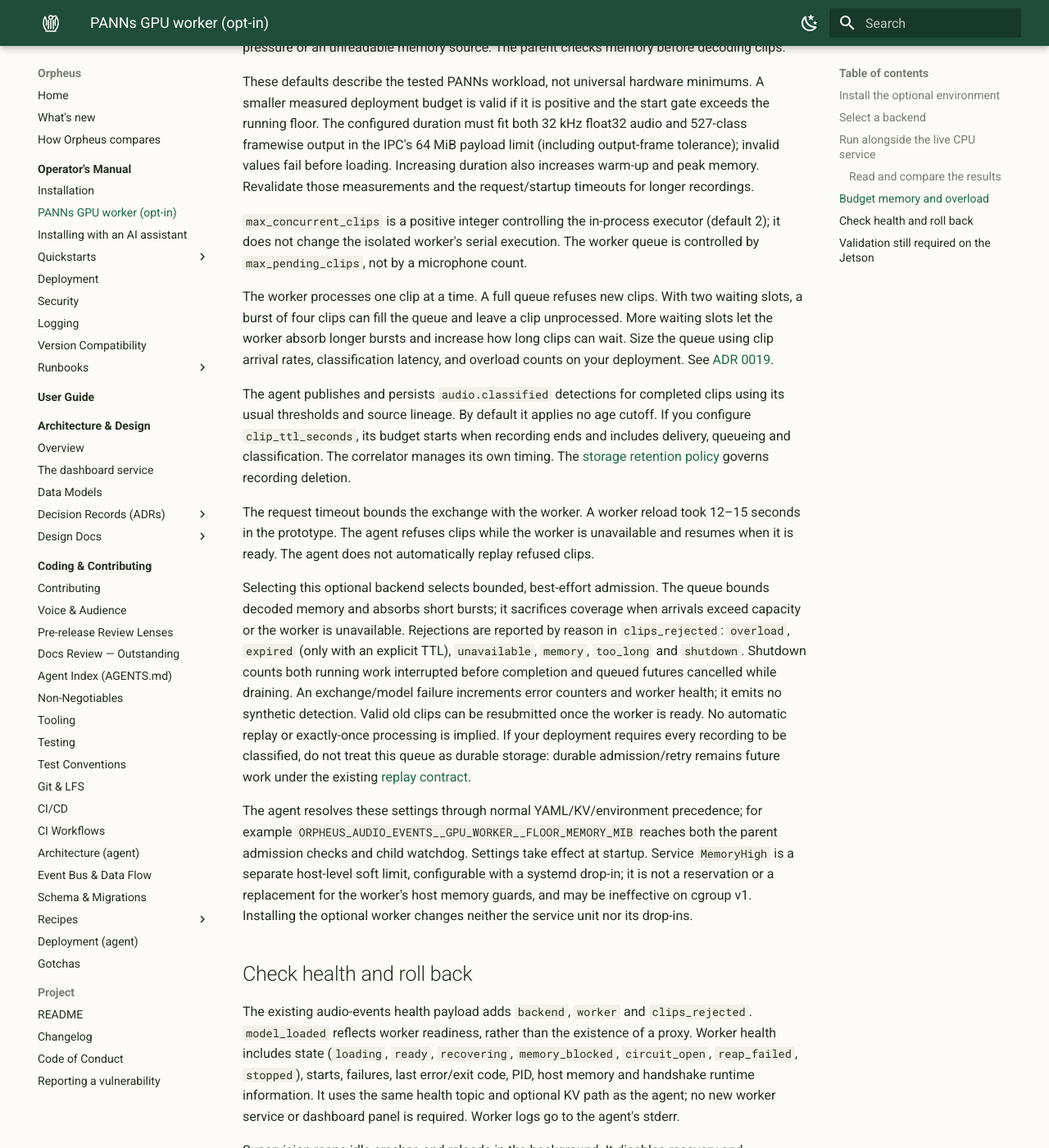
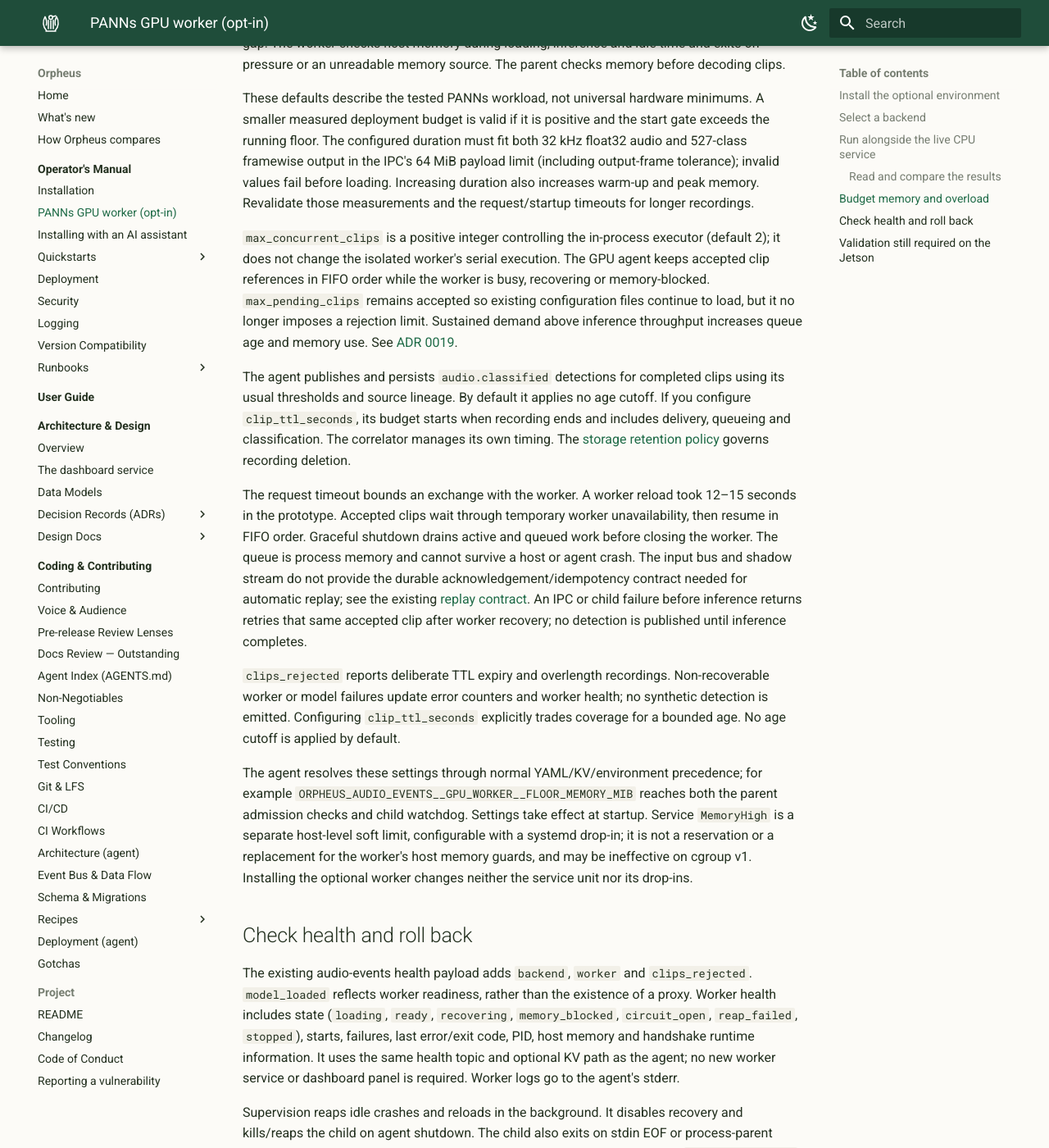
Before and after one commit to scottchronicity/orpheus, an MkDocs documentation site: the page built from docs/operator-manual/panns-gpu.md, in a window 1280 px wide and 1400 px high, scrolled down 5210 px. Shown: the whole window at 82% size. Built offline with MkDocs 1.6.1 and Material for MkDocs 9.7.7, drawn with Linux system fonts in a browser that asks for light colours; some of the changed text lies outside the part shown.

Commit message:
fix(audio-events): preserve queued GPU classifications

```diff
--- a/docs/operator-manual/panns-gpu.md
+++ b/docs/operator-manual/panns-gpu.md
@@ -200,8 +200,8 @@ do not add RSS, allocator reservations and MemAvailable drops together.
 | Setting | Default | Meaning |
 |---|---:|---|
 | `start_memory_mib` | 8704 | Minimum MemAvailable before starting/loading a worker. |
-| `floor_memory_mib` | 3800 | Worker watchdog stop and agent admission floor. |
-| `max_pending_clips` | 2 | Waiting clip references, in addition to one active clip. |
+| `floor_memory_mib` | 3800 | Worker watchdog stop threshold. Queued work waits while the worker recovers from memory pressure. |
+| `max_pending_clips` | 2 | Legacy YAML compatibility only; it no longer rejects accepted clips. |
 | `clip_ttl_seconds` | unset | Optional maximum age after recording ends for PANNs to classify a clip. Set a positive number of seconds to enable it. |
 | `max_clip_seconds` | 40 | Maximum decoded clip duration; header checked before decoding. |
 | `startup_timeout_seconds` | 60 | Model load and warm-up deadline. |
@@ -225,14 +225,12 @@ Increasing duration also increases warm-up and peak memory. Revalidate those
 measurements and the request/startup timeouts for longer recordings.
 
 `max_concurrent_clips` is a positive integer controlling the in-process executor
-(default 2); it does not change the isolated worker's serial execution. The
-worker queue is controlled by `max_pending_clips`, not by a microphone count.
-
-The worker processes one clip at a time. A full queue refuses new clips.
-With two waiting slots, a burst of four clips can fill the queue and leave a
-clip unprocessed. More waiting slots let the worker absorb longer bursts and
-increase how long clips can wait. Size the queue using clip arrival rates,
-classification latency, and overload counts on your deployment. See
+(default 2); it does not change the isolated worker's serial execution. The GPU
+agent keeps accepted clip references in FIFO order while the worker is busy,
+recovering or memory-blocked. `max_pending_clips` remains accepted so existing
+configuration files continue to load, but it no longer imposes a rejection
+limit. Sustained demand above inference throughput increases queue age and
+memory use. See
 [ADR 0019](../adr/0019-agent-owned-inference-workers.md).
 
 The agent publishes and persists `audio.classified` detections for completed
@@ -242,23 +240,20 @@ recording ends and includes delivery, queueing and classification. The
 correlator manages its own timing. The
 [storage retention policy](index.md#7-data-retention) governs recording deletion.
 
-The request timeout bounds the exchange with the worker. A worker reload took
-12–15 seconds in the prototype. The agent refuses clips while the worker is
-unavailable and resumes when it is ready. The agent does not automatically
-replay refused clips.
+The request timeout bounds an exchange with the worker. A worker reload took
+12–15 seconds in the prototype. Accepted clips wait through temporary worker
+unavailability, then resume in FIFO order. Graceful shutdown drains active and
+queued work before closing the worker. The queue is process memory and cannot
+survive a host or agent crash. The input bus and shadow stream do not provide
+the durable acknowledgement/idempotency contract needed for automatic replay;
+see the existing [replay contract](../designs/event-sourcing-determinism-contract.md).
+An IPC or child failure before inference returns retries that same accepted
+clip after worker recovery; no detection is published until inference completes.
 
-Selecting this optional backend selects bounded, best-effort admission. The
-queue bounds decoded memory and absorbs short bursts; it sacrifices coverage
-when arrivals exceed capacity or the worker is unavailable. Rejections are
-reported by reason in `clips_rejected`: `overload`, `expired` (only with an
-explicit TTL), `unavailable`, `memory`, `too_long` and `shutdown`. Shutdown counts
-both running work interrupted before completion and queued futures cancelled
-while draining. An exchange/model failure increments error counters and worker
-health; it emits no synthetic detection. Valid old clips can be resubmitted once
-the worker is ready. No automatic replay or exactly-once processing is implied.
-If your deployment requires every recording to be classified, do not treat this
-queue as durable storage: durable admission/retry remains future work under the
-existing [replay contract](../designs/event-sourcing-determinism-contract.md).
+`clips_rejected` reports deliberate TTL expiry and overlength recordings.
+Non-recoverable worker or model failures update error counters and worker
+health; no synthetic detection is emitted. Configuring `clip_ttl_seconds`
+explicitly trades coverage for a bounded age. No age cutoff is applied by default.
 
 The agent resolves these settings through normal YAML/KV/environment precedence;
 for example `ORPHEUS_AUDIO_EVENTS__GPU_WORKER__FLOOR_MEMORY_MIB` reaches both the
```
Also changed, not shown: docs/ARCHITECTURE.md (+6 -4 lines), docs/adr/0019-agent-owned-inference-workers.md (+20 -22 lines), docs/adr/0020-portable-capabilities-and-runtime-boundaries.md (+9 -5 lines), 4 other files.
